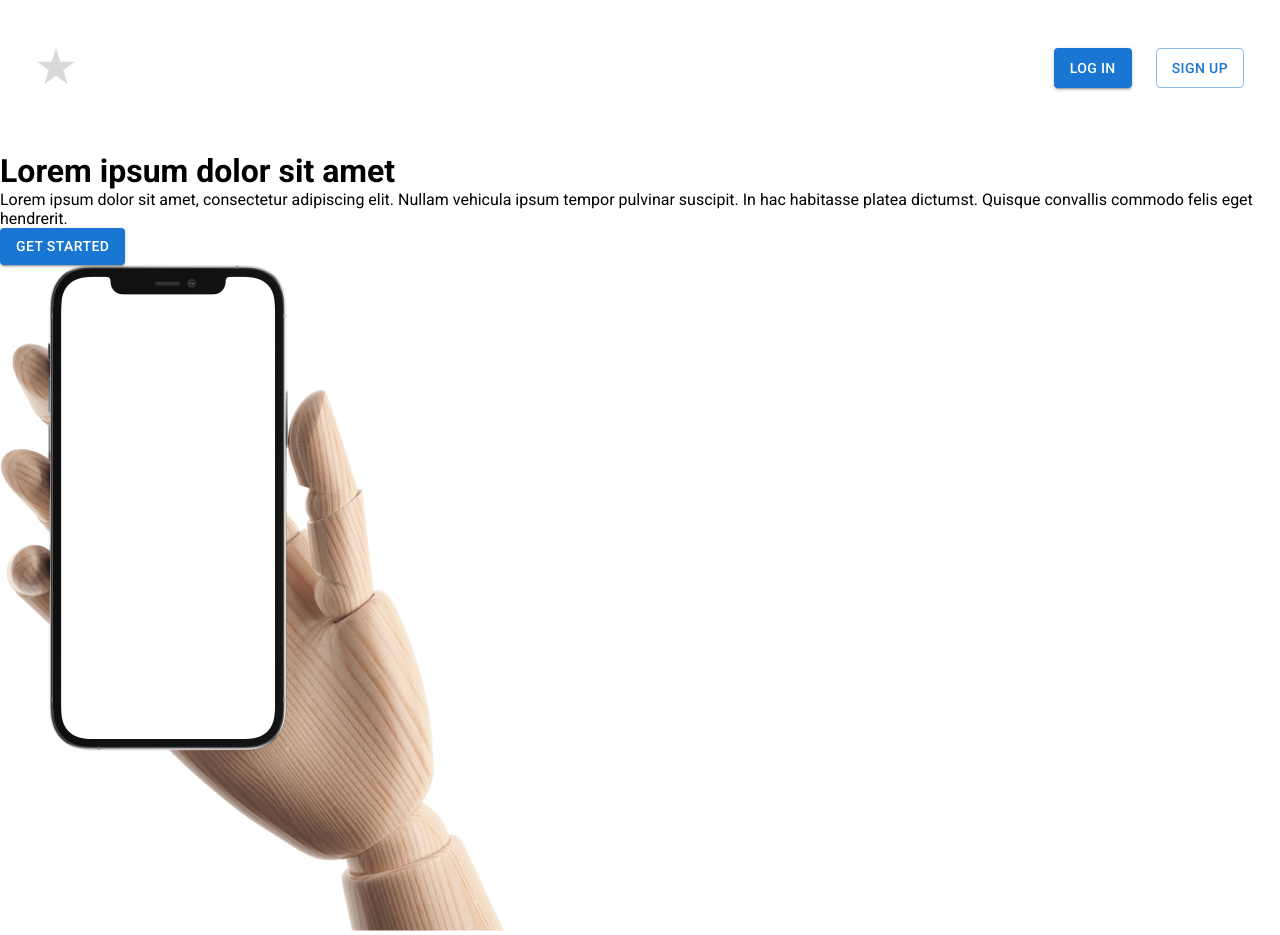
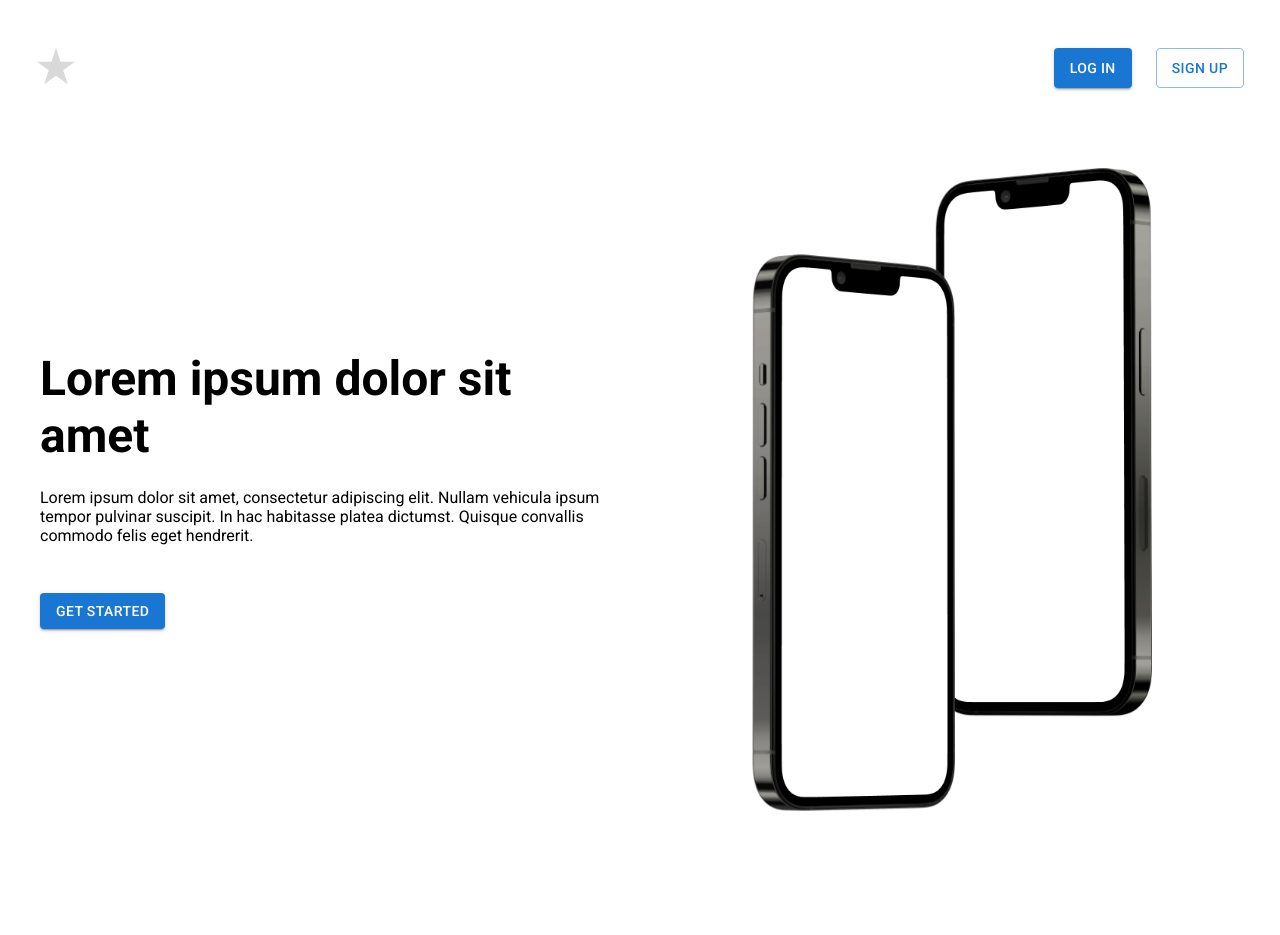
Before and after one commit to kaminskyalexander/LibreQuiz, a Next.js app: page / in a window 1280 px wide. After the commit the page ends 811 px from the top, so only its background shows below. Built offline with nearby package versions, Linux system fonts and the light colour scheme.

Commit message:
Finish homepage and add menu bar

```diff
--- a/components/AppBar.jsx
+++ b/components/AppBar.jsx
@@ -1,44 +1,91 @@
-import * as React from "react";
-import AppBar from "@mui/material/AppBar";
-import Toolbar from "@mui/material/Toolbar";
-import Typography from "@mui/material/Typography";
-import IconButton from "@mui/material/IconButton";
-import MenuIcon from "@mui/icons-material/Menu";
-import AccountCircle from "@mui/icons-material/AccountCircle";
-import MenuItem from "@mui/material/MenuItem";
-import Menu from "@mui/material/Menu";
+import * as React from 'react';
+import { styled, useTheme } from '@mui/material/styles';
+import Box from '@mui/material/Box';
+import Drawer from '@mui/material/Drawer';
+import CssBaseline from '@mui/material/CssBaseline';
+import MuiAppBar from '@mui/material/AppBar';
+import Toolbar from '@mui/material/Toolbar';
+import List from '@mui/material/List';
+import Typography from '@mui/material/Typography';
+import Divider from '@mui/material/Divider';
+import IconButton from '@mui/material/IconButton';
+import MenuIcon from '@mui/icons-material/Menu';
+import ChevronLeftIcon from '@mui/icons-material/ChevronLeft';
+import ChevronRightIcon from '@mui/icons-material/ChevronRight';
+import ListItem from '@mui/material/ListItem';
+import ListItemButton from '@mui/material/ListItemButton';
+import ListItemIcon from '@mui/material/ListItemIcon';
+import ListItemText from '@mui/material/ListItemText';
+import Button from '@mui/material/Button';
+import { AccountCircle } from '@mui/icons-material';
 
-export default function MenuAppBar() {
+const drawerWidth = 240;
+
+const AppBar = styled(MuiAppBar, {
+  shouldForwardProp: (prop) => prop !== 'open',
+})(({ theme, open }) => ({
+  transition: theme.transitions.create(['margin', 'width'], {
+    easing: theme.transitions.easing.sharp,
+    duration: theme.transitions.duration.leavingScreen,
+  }),
+  ...(open && {
+    width: `calc(100% - ${drawerWidth}px)`,
+    marginLeft: `${drawerWidth}px`,
+    transition: theme.transitions.create(['margin', 'width'], {
+      easing: theme.transitions.easing.easeOut,
+      duration: theme.transitions.duration.enteringScreen,
+    }),
+  }),
+}));
+
+const DrawerHeader = styled('div')(({ theme }) => ({
+  display: 'flex',
+  alignItems: 'center',
+  padding: theme.spacing(0, 1),
+  // necessary for content to be below app bar
+  ...theme.mixins.toolbar,
+  justifyContent: 'flex-end',
+}));
+
+export default function PersistentDrawerLeft() {
+  const theme = useTheme();
   const [auth, setAuth] = React.useState(true);
+  const [open, setOpen] = React.useState(false);
   const [anchorEl, setAnchorEl] = React.useState(null);
-
-  const handleChange = (event) => {
-    setAuth(event.target.checked);
-  };
 
   const handleMenu = (event) => {
     setAnchorEl(event.currentTarget);
   };
 
-  const handleClose = () => {
-    setAnchorEl(null);
+  const handleDrawerOpen = () => {
+    setOpen(true);
+  };
+
+  const handleDrawerClose = () => {
+    setOpen(false);
   };
 
   return (
-    <AppBar position="static">
-      <Toolbar>
+    <Box sx={{ display: 'flex' }}>
+      <CssBaseline />
+      <AppBar position="relative" open={open}>
+        <Toolbar sx={{ display: 'flex', justifyContent: 'space-between' }}>
+          <div style={{ display: 'flex', alignItems: 'center' }}>
             <IconButton
-          size="large"
+              color="inherit"
+              aria-label="open drawer"
+              onClick={handleDrawerOpen}
               edge="start"
-          color="inherit"
-          aria-label="menu"
-          sx={{ mr: 2 }}
+              sx={{ mr: 2, ...(open && { display: 'none' }) }}
             >
               <MenuIcon />
             </IconButton>
-        <Typography variant="h6" component="div" sx={{ flexGrow: 1 }}>
-          Photos
+            <Typography variant="h6" noWrap component="div">
+              LibreQuiz
             </Typography>
+          </div>
+          <div style={{ display: 'flex', alignItems: 'center' }}>
+            <Button color="inherit">Log Out</Button>
             {auth && (
               <div>
                 <IconButton
@@ -51,27 +98,54 @@ export default function MenuAppBar() {
                 >
                   <AccountCircle />
                 </IconButton>
-            <Menu
-              id="menu-appbar"
-              anchorEl={anchorEl}
-              anchorOrigin={{
-                vertical: "top",
-                horizontal: "right",
-              }}
-              keepMounted
-              transformOrigin={{
-                vertical: "top",
-                horizontal: "right",
-              }}
-              open={Boolean(anchorEl)}
-              onClose={handleClose}
-            >
-              <MenuItem onClick={handleClose}>Profile</MenuItem>
-              <MenuItem onClick={handleClose}>My account</MenuItem>
-            </Menu>
               </div>
             )}
+          </div>
         </Toolbar>
       </AppBar>
+      <Drawer
+        sx={{
+          width: drawerWidth,
+          flexShrink: 0,
+          '& .MuiDrawer-paper': {
+            width: drawerWidth,
+            boxSizing: 'border-box',
+          },
+        }}
+        variant="persistent"
+        anchor="left"
+        open={open}
+      >
+        <DrawerHeader>
+          <IconButton onClick={handleDrawerClose}>
+            {theme.direction === 'ltr' ? (
+              <ChevronLeftIcon />
+            ) : (
+              <ChevronRightIcon />
+            )}
+          </IconButton>
+        </DrawerHeader>
+        <Divider />
+        <List>
+          {['Inbox', 'Starred', 'Send email', 'Drafts'].map((text, index) => (
+            <ListItem key={text} disablePadding>
+              <ListItemButton>
+                <ListItemText primary={text} />
+              </ListItemButton>
+            </ListItem>
+          ))}
+        </List>
+        <Divider />
+        <List>
+          {['All mail', 'Trash', 'Spam'].map((text, index) => (
+            <ListItem key={text} disablePadding>
+              <ListItemButton>
+                <ListItemText primary={text} />
+              </ListItemButton>
+            </ListItem>
+          ))}
+        </List>
+      </Drawer>
+    </Box>
   );
 }
--- a/pages/index.jsx
+++ b/pages/index.jsx
@@ -1,14 +1,14 @@
-import Image from "next/image";
-import styles from "../styles/Home.module.css";
+import Image from 'next/image';
+import styles from '../styles/Home.module.css';
 
-import { Button } from "@mui/material";
+import { Button } from '@mui/material';
 
-import starIcon from "../public/img/star.svg";
-import mockup from "../public/img/mockup.png";
+import starIcon from '../public/img/star.svg';
+import mockup from '../public/img/mockup.png';
 
 export default function Home() {
   return (
-    <div className="page">
+    <>
       <header className={styles.header}>
         <div className={styles.logo}>
           <Image src={starIcon} alt="Star icon" />
@@ -18,20 +18,18 @@ export default function Home() {
           <Button variant="outlined">Sign Up</Button>
         </div>
       </header>
-      <main>
+      <main className={`${styles.main} container`}>
         <div>
-          <h1>Lorem ipsum dolor sit amet</h1>
-          <p>
+          <h1 className={styles.title}>Lorem ipsum dolor sit amet</h1>
+          <p className={styles.paragraph}>
             Lorem ipsum dolor sit amet, consectetur adipiscing elit. Nullam
             vehicula ipsum tempor pulvinar suscipit. In hac habitasse platea
             dictumst. Quisque convallis commodo felis eget hendrerit.
           </p>
           <Button variant="contained">Get Started</Button>
         </div>
-        <div className="mockup">
-          <Image src={mockup} alt="Mockup" />
-        </div>
+        <Image src={mockup} className={styles.mockup} />
       </main>
-    </div>
+    </>
   );
 }
--- a/styles/Home.module.css
+++ b/styles/Home.module.css
@@ -1,12 +1,23 @@
-.page {
-  min-height: 100vh;
-  position: relative;
+.main {
+  display: grid;
+  justify-items: center;
+  row-gap: 36px;
 }
 
 .header {
   margin: 36px 20px 64px;
   display: flex;
   justify-content: space-between;
+}
+
+.title {
+  font-size: 36px;
+  margin-bottom: 24px;
+}
+
+.paragraph {
+  font-size: 16px;
+  margin-bottom: 24px;
 }
 
 .logo {
@@ -20,18 +31,35 @@
 }
 
 .mockup {
-  position: absolute;
-  bottom: 0;
-  right: 0;
-  max-width: 100vw;
+  display: block;
+  max-width: calc(min(400px, 90%));
+  height: auto;
 }
 
 @media only screen and (min-width: 768px) {
+  .main {
+    grid-template-columns: 1fr 1fr;
+    column-gap: 48px;
+    align-items: center;
+  }
+
   .header {
-    margin: 48px 36px 64px;
+    margin: 48px 36px 80px;
+  }
+
+  .title {
+    font-size: 48px;
+  }
+
+  .paragraph {
+    margin-bottom: 48px;
   }
 
   .buttons {
     gap: 24px;
   }
+
+  .mockup {
+    position: relative;
+  }
 }
--- a/styles/globals.css
+++ b/styles/globals.css
@@ -1,5 +1,21 @@
 * {
   margin: 0;
   padding: 0;
-  font-family: "Roboto", sans-serif;
+  font-family: 'Roboto', sans-serif;
 }
+
+html,
+body {
+  overflow: hidden;
+}
+
+.container {
+  margin: 0 36px;
+}
+
+@media only screen and (min-width: 1280px) {
+  .container {
+    max-width: 1200px;
+    margin: 0 auto;
+  }
+}
```
Also changed, not shown: pages/session/index.jsx (+21 -9 lines), public/img/mockup.png. Lines whose indentation alone changed are shown as unchanged.
